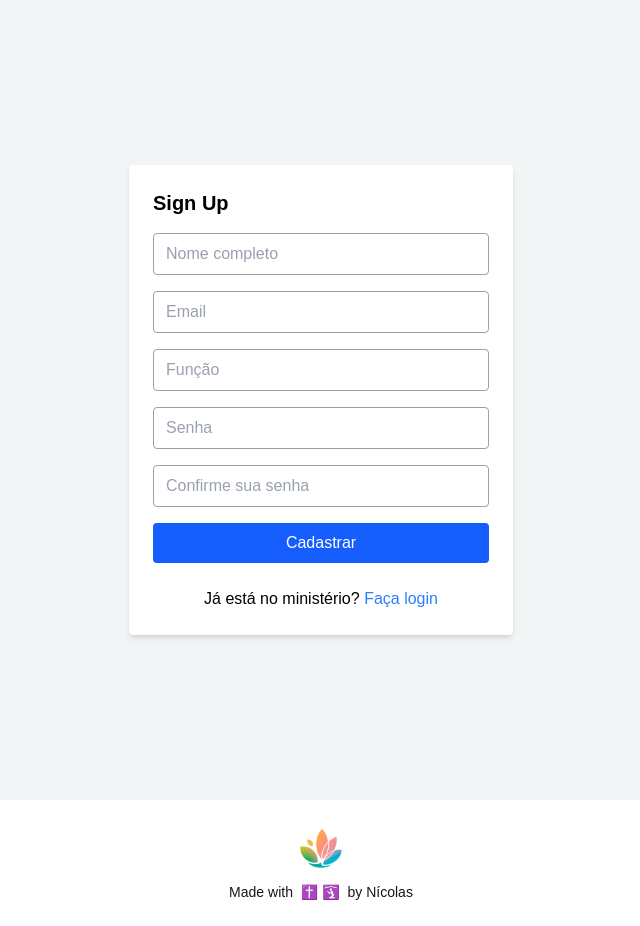
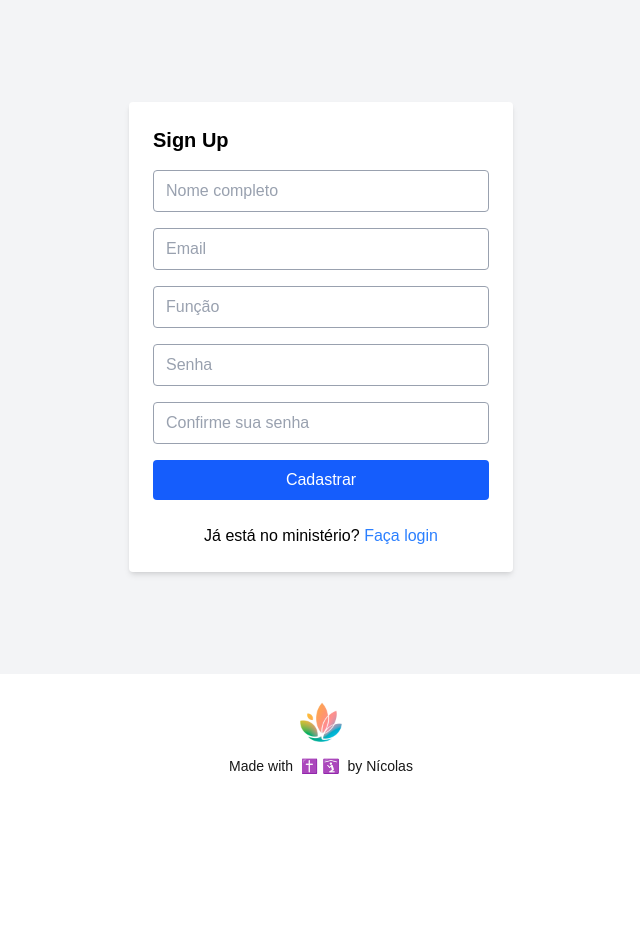
Before and after one commit to NicolasLucianoB/CheckinFP-frontend, a Next.js app: page /signup in a window 1280 px wide. Shown: the whole page, without its empty margins (319-959 px from the left). After the commit the page ends 800 px from the top, so only its background shows below. Built offline with nearby package versions, Linux system fonts and the light colour scheme.

Commit message:
update: footer to be more visible

```diff
--- a/src/app/checkin/page.tsx
+++ b/src/app/checkin/page.tsx
@@ -153,7 +153,7 @@ export default function CheckinPage() {
   return (
     <ProtectedRoute>
       <AnimatePresence>
-        <main className="min-h-screen flex flex-col items-center justify-center bg-gray-100 p-6 space-y-6">
+        <main className="min-h-[calc(100vh-126px)] flex flex-col items-center justify-center bg-gray-100 p-6 space-y-6">
           <motion.div
             initial={{ opacity: 0, y: 20 }}
             animate={{ opacity: 1, y: 0 }}
--- a/src/app/home/page.tsx
+++ b/src/app/home/page.tsx
@@ -13,7 +13,7 @@ export default function HomePage() {
   if (!isClient) return null;
   return (
     <ProtectedRoute>
-      <main className="min-h-screen flex items-center justify-center bg-gray-100 p-4">
+      <main className="min-h-[calc(100vh-126px)] flex items-center justify-center bg-gray-100 p-4">
         <div className="flex flex-col items-center gap-6">
           <h1 className="text-3xl font-bold text-black">
             {firstName ? `A Paz, ${firstName}!` : 'A Paz!'}
--- a/src/app/login/page.tsx
+++ b/src/app/login/page.tsx
@@ -52,7 +52,7 @@ export default function LoginPage() {
   };
 
   return (
-    <main className="min-h-screen flex items-center justify-center bg-gray-100 p-4">
+    <main className="min-h-[calc(100vh-126px)] flex items-center justify-center bg-gray-100 p-4">
       <form onSubmit={handleSubmit} className="bg-white p-6 rounded shadow-md w-full max-w-sm space-y-4">
         <h1 className="text-xl font-semibold text-black">Login</h1>
         <input
--- a/src/app/signup/page.tsx
+++ b/src/app/signup/page.tsx
@@ -66,7 +66,7 @@ export default function SignUpPage() {
   };
 
   return (
-    <main className="min-h-screen flex items-center justify-center bg-gray-100 p-4">
+    <main className="min-h-[calc(100vh-126px)] flex items-center justify-center bg-gray-100 p-4">
       <form onSubmit={handleSubmit} className="bg-white p-6 rounded shadow-md w-full max-w-sm space-y-4">
         <h1 className="text-xl font-semibold text-black">Sign Up</h1>
 
```
